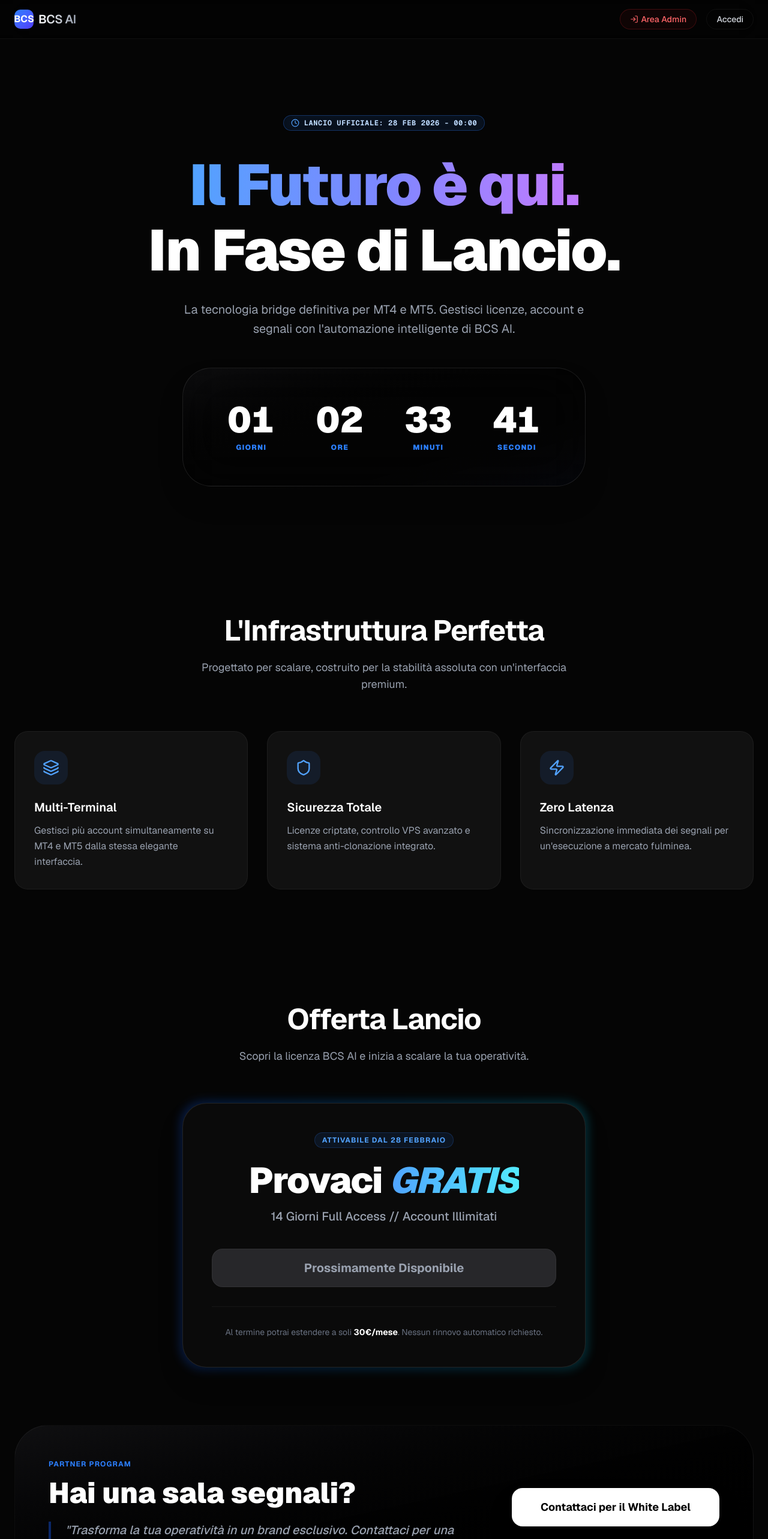
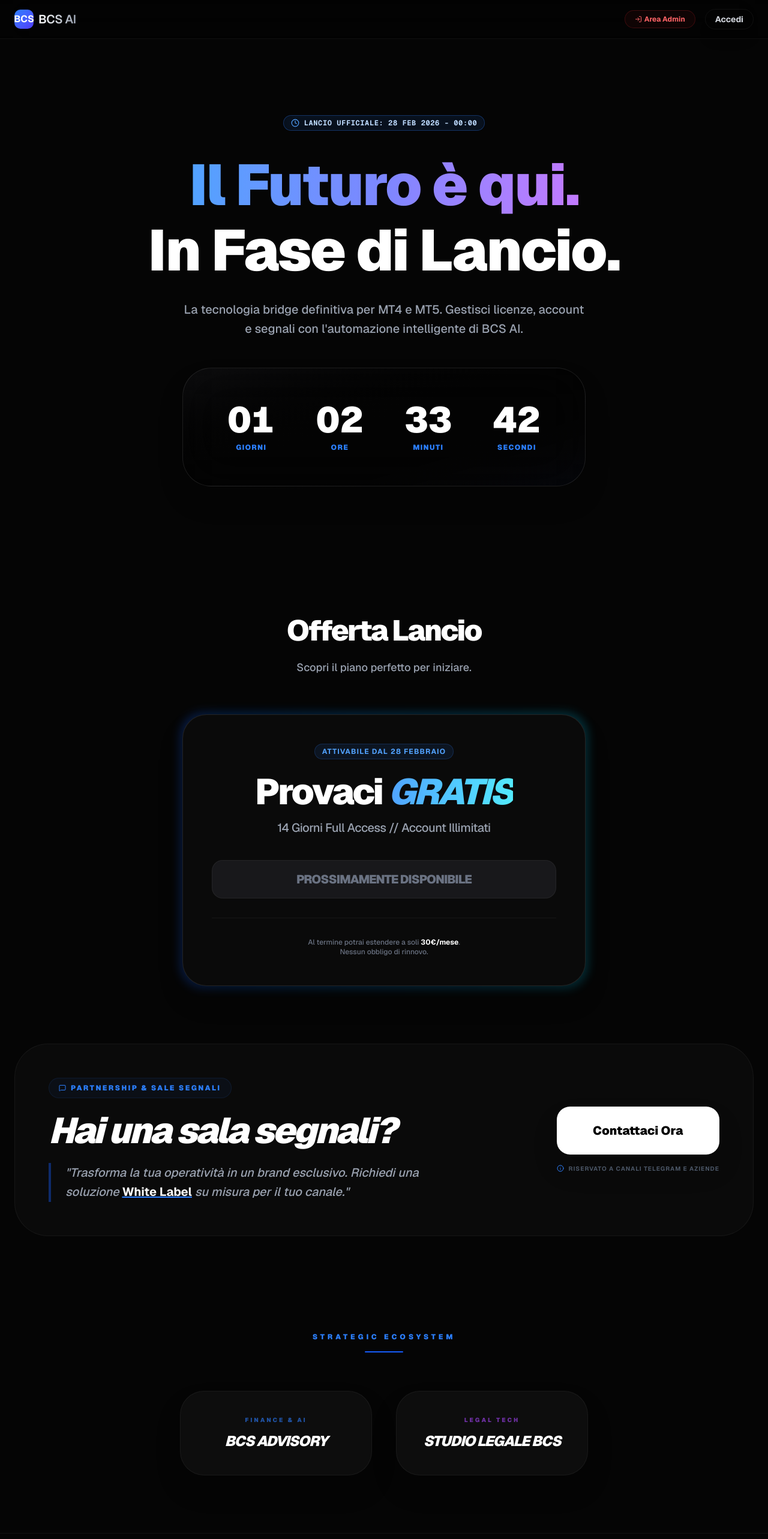
Before and after one commit to peewe75/Ultra-Signal, a Next.js app in the folder web-dashboard/: page / in a window 1280 px wide. Shown: the top 2566 px of the page at 60% size. Built offline with nearby package versions, Linux system fonts and the light colour scheme.

Commit message:
feat: add premium contact form for partnerships and telegram channels

```diff
--- a/web-dashboard/src/app/page.tsx
+++ b/web-dashboard/src/app/page.tsx
@@ -1,20 +1,22 @@
 "use client";
 
 import { Button } from "@/components/ui/button";
-import { Clock, LogIn, Check, Zap, Shield, ArrowRight, Layers, ExternalLink } from "lucide-react";
+import { Clock, LogIn, Check, Zap, Shield, ArrowRight, Layers, ExternalLink, Send, MessageSquare, Info } from "lucide-react";
 import Link from "next/link";
 import { toast } from "sonner";
-import { motion, Variants } from "framer-motion";
+import { motion, Variants, AnimatePresence } from "framer-motion";
 import { useState, useEffect } from "react";
 
 // ==========================================================
 // 🚀 LANCIATORE UFFICIALE BCS AI
 // ==========================================================
-const IS_LIVE_MODE = false; // <--- DOMANI METTI A "true" PER RIPRISTINARE I PULSANTI DI REGISTRAZIONE
+const IS_LIVE_MODE = false;
 // ==========================================================
 
 export default function LandingPage() {
   const [timeLeft, setTimeLeft] = useState<{ days: number, hours: number, minutes: number, seconds: number } | null>(null);
+  const [isPartnerModalOpen, setIsPartnerModalOpen] = useState(false);
+  const [formState, setFormState] = useState({ name: "", channel: "", message: "" });
 
   useEffect(() => {
     const targetDate = new Date("2026-02-28T00:00:00").getTime();
@@ -36,25 +38,62 @@
     return () => clearInterval(timer);
   }, []);
 
+  const handlePartnerSubmit = (e: React.FormEvent) => {
+    e.preventDefault();
+    const subject = encodeURIComponent(`Richiesta Partnership/White Label: ${formState.name}`);
+    const body = encodeURIComponent(`Nome/Azienda: ${formState.name}\nCanale Telegram: ${formState.channel}\n\nProposta:\n${formState.message}`);
+    window.location.href = `mailto:info@studiodigitale.eu?subject=${subject}&body=${body}`;
+    toast.success("Client email aperto!", { description: "Invia l'email precompilata per completare la richiesta." });
+    setIsPartnerModalOpen(false);
+  };
+
   const showWaitToast = (e?: React.MouseEvent) => {
     if (e) e.preventDefault();
     toast.info("Lancio ufficiale il 28 Febbraio!", {
-      description: "Stiamo completando i test finali. Le registrazioni apriranno a mezzanotte."
+      description: "Le registrazoni pubbliche apriranno a mezzanotte."
     });
   };
 
-  const containerVariants: Variants = {
-    hidden: { opacity: 0 },
-    visible: { opacity: 1, transition: { staggerChildren: 0.1 } }
-  };
+  return (
+    <div className="min-h-screen bg-[#050505] text-white font-sans selection:bg-blue-500/30 overflow-hidden relative">
 
-  const itemVariants: Variants = {
-    hidden: { opacity: 0, y: 20 },
-    visible: { opacity: 1, y: 0, transition: { duration: 0.5, ease: "easeOut" } }
-  };
+      {/* Modal Partnership */}
+      <AnimatePresence>
+        {isPartnerModalOpen && (
+          <div className="fixed inset-0 z-[100] flex items-center justify-center p-4">
+            <motion.div initial={{ opacity: 0 }} animate={{ opacity: 1 }} exit={{ opacity: 0 }} onClick={() => setIsPartnerModalOpen(false)} className="absolute inset-0 bg-black/80 backdrop-blur-md" />
+            <motion.div initial={{ scale: 0.9, opacity: 0, y: 20 }} animate={{ scale: 1, opacity: 1, y: 0 }} exit={{ scale: 0.9, opacity: 0, y: 20 }} className="relative bg-[#0d0d0d] border border-white/10 w-full max-w-lg rounded-[2.5rem] p-8 md:p-12 shadow-2xl">
+              <div className="mb-8">
+                <div className="inline-flex items-center gap-2 px-3 py-1 rounded-full bg-blue-500/10 border border-blue-500/20 text-blue-400 text-[10px] font-black uppercase tracking-widest mb-4">Canali & Partner</div>
+                <h2 className="text-3xl font-black mb-2 leading-tight">Proposta <span className="text-blue-500">Business</span></h2>
+                <p className="text-gray-400 text-sm">Inviaci i dettagli del tuo canale o della tua azienda. Ti risponderemo entro 24 ore.</p>
+              </div>
 
-  return (
-    <div className="min-h-screen bg-[#050505] text-white font-sans selection:bg-blue-500/30 overflow-hidden">
+              <form onSubmit={handlePartnerSubmit} className="space-y-5">
+                <div className="space-y-2">
+                  <label className="text-[10px] font-bold text-gray-500 uppercase tracking-widest ml-1">Nome o Azienda</label>
+                  <input required value={formState.name} onChange={e => setFormState({ ...formState, name: e.target.value })} className="w-full bg-black border border-white/5 rounded-2xl h-14 px-5 text-white focus:border-blue-500 transition-all outline-none" placeholder="Es: Alpha Signals Group" />
+                </div>
+                <div className="space-y-2">
+                  <label className="text-[10px] font-bold text-gray-500 uppercase tracking-widest ml-1">Link Canale Telegram</label>
+                  <input required value={formState.channel} onChange={e => setFormState({ ...formState, channel: e.target.value })} className="w-full bg-black border border-white/5 rounded-2xl h-14 px-5 text-white focus:border-blue-500 transition-all outline-none" placeholder="https://t.me/tuocanale" />
+                </div>
+                <div className="space-y-2">
+                  <label className="text-[10px] font-bold text-gray-400 uppercase tracking-widest ml-1">Messaggio / Proposta</label>
+                  <textarea required value={formState.message} onChange={e => setFormState({ ...formState, message: e.target.value })} className="w-full bg-black border border-white/5 rounded-3xl p-5 text-white focus:border-blue-500 transition-all outline-none min-h-[120px]" placeholder="Descrivi brevemente il tuo volume di utenti o la tua richiesta White Label..." />
+                </div>
+                <Button type="submit" className="w-full h-16 bg-blue-600 hover:bg-blue-500 text-white rounded-2xl font-bold text-lg shadow-xl transition-all flex items-center justify-center gap-3">
+                  Invia Proposta <Send className="w-5 h-5" />
+                </Button>
+                <p className="text-[10px] text-center text-gray-500 mt-4 leading-relaxed uppercase tracking-tighter">
+                  Inviando il modulo accetti il trattamento dati <br /> indirizzato a info@studiodigitale.eu
+                </p>
+              </form>
+            </motion.div>
+          </div>
+        )}
+      </AnimatePresence>
+
       {/* Background Orbs */}
       <div className="fixed inset-0 overflow-hidden pointer-events-none -z-10">
         <motion.div animate={{ scale: [1, 1.2, 1], opacity: [0.3, 0.5, 0.3] }} transition={{ duration: 8, repeat: Infinity }} className="absolute top-[-10%] left-[-10%] w-[50vw] h-[50vw] bg-blue-600/20 rounded-full blur-[120px]" />
@@ -70,32 +109,31 @@
           </div>
 
           <div className="flex items-center gap-4">
-            <Link href="/admin" className="flex text-sm font-medium text-red-400 hover:text-red-300 transition-colors items-center gap-1 border border-red-500/20 bg-red-500/5 rounded-full px-4 py-1.5 hover:bg-red-500/10">
-              <LogIn className="w-3.5 h-3.5" /> Area Admin
+            <Link href="/admin" className="hidden md:flex text-xs font-bold text-red-400 hover:text-red-300 transition-colors items-center gap-1 border border-red-500/20 bg-red-500/5 rounded-full px-4 py-1.5 hover:bg-red-500/10">
+              <LogIn className="w-3 h-3" /> Area Admin
             </Link>
-            <Link href="/sign-in" className="text-sm font-medium text-gray-300 hover:text-white transition-colors border border-white/5 rounded-full px-4 py-1.5 hover:bg-white/5">Accedi</Link>
+            <Link href="/sign-in" className="text-sm font-bold text-gray-300 hover:text-white transition-colors border border-white/5 rounded-full px-4 py-1.5 hover:bg-zinc-900 shadow-xl">Accedi</Link>
           </div>
         </div>
       </motion.nav>
 
       {/* Hero Section */}
       <section className="relative pt-32 pb-10 md:pt-48 px-6">
-        <motion.div className="max-w-4xl mx-auto text-center" variants={containerVariants} initial="hidden" animate="visible">
-          <motion.div variants={itemVariants} className="inline-flex items-center gap-2 px-3 py-1 rounded-full border border-blue-500/30 bg-blue-500/10 backdrop-blur-md mb-8">
+        <motion.div className="max-w-4xl mx-auto text-center" initial={{ opacity: 0, y: 20 }} animate={{ opacity: 1, y: 0 }}>
+          <div className="inline-flex items-center gap-2 px-3 py-1 rounded-full border border-blue-500/30 bg-blue-500/10 backdrop-blur-md mb-8">
             <Clock className="w-3.5 h-3.5 text-blue-400" />
             <span className="text-xs font-bold text-blue-200 tracking-wider font-mono uppercase">LANCIO UFFICIALE: 28 FEB 2026 - 00:00</span>
-          </motion.div>
-          <motion.h1 variants={itemVariants} className="text-5xl md:text-8xl font-black tracking-tight mb-8 leading-[1.05]">
+          </div>
+          <h1 className="text-5xl md:text-8xl font-black tracking-tight mb-8 leading-[1.05]">
             <span className="text-transparent bg-clip-text bg-gradient-to-r from-blue-400 via-indigo-400 to-purple-400 py-2 inline-block">Il Futuro è qui.</span><br />
             {IS_LIVE_MODE ? "Benvenuti in BCS AI." : "In Fase di Lancio."}
-          </motion.h1>
-          <motion.p variants={itemVariants} className="text-lg md:text-xl text-gray-400 mb-12 max-w-2xl mx-auto leading-relaxed">
+          </h1>
+          <p className="text-lg md:text-xl text-gray-400 mb-12 max-w-2xl mx-auto leading-relaxed font-medium">
             La tecnologia bridge definitiva per MT4 e MT5. Gestisci licenze, account e segnali con l&apos;automazione intelligente di BCS AI.
-          </motion.p>
+          </p>
 
-          {/* TIMER SEMPRE VISIBILE IN PRE-LAUNCH */}
           {!IS_LIVE_MODE && (
-            <motion.div id="launch-timer" variants={itemVariants} className="grid grid-cols-4 gap-3 md:gap-8 max-w-2xl mx-auto mb-20 p-8 md:p-14 bg-gradient-to-br from-zinc-900/40 via-black/40 to-blue-900/5 border border-white/10 rounded-[3rem] backdrop-blur-2xl shadow-2xl relative group">
+            <div id="launch-timer" className="grid grid-cols-4 gap-3 md:gap-8 max-w-2xl mx-auto mb-20 p-8 md:p-14 bg-gradient-to-br from-zinc-900/40 via-black/40 to-blue-900/5 border border-white/10 rounded-[3rem] backdrop-blur-2xl shadow-2xl relative group">
               {[
                 { label: "Giorni", val: timeLeft?.days ?? "00" },
                 { label: "Ore", val: timeLeft?.hours ?? "00" },
@@ -107,42 +145,17 @@
                   <div className="text-[10px] md:text-xs font-black text-blue-500 uppercase tracking-widest">{unit.label}</div>
                 </div>
               ))}
-            </motion.div>
+            </div>
           )}
         </motion.div>
       </section>
 
-      {/* Features Grid - SEMPRE VISIBILE */}
-      <section id="features" className="py-24 relative z-10">
-        <motion.div initial={{ opacity: 0, y: 40 }} whileInView={{ opacity: 1, y: 0 }} viewport={{ once: true }} transition={{ duration: 0.7 }} className="max-w-7xl mx-auto px-6">
+      {/* Pricing Table */}
+      <section id="pricing" className="py-24 relative z-10">
+        <div className="max-w-7xl mx-auto px-6">
           <div className="text-center mb-16">
-            <h2 className="text-3xl md:text-5xl font-bold mb-6 tracking-tight">L&apos;Infrastruttura Perfetta</h2>
-            <p className="text-gray-400 max-w-2xl mx-auto text-lg">Progettato per scalare, costruito per la stabilità assoluta con un&apos;interfaccia premium.</p>
-          </div>
-          <div className="grid md:grid-cols-3 gap-8">
-            {[
-              { icon: Layers, title: "Multi-Terminal", desc: "Gestisci più account simultaneamente su MT4 e MT5 dalla stessa elegante interfaccia." },
-              { icon: Shield, title: "Sicurezza Totale", desc: "Licenze criptate, controllo VPS avanzato e sistema anti-clonazione integrato." },
-              { icon: Zap, title: "Zero Latenza", desc: "Sincronizzazione immediata dei segnali per un'esecuzione a mercato fulminea." }
-            ].map((f, i) => (
-              <div key={i} className="bg-[#111] border border-white/5 rounded-3xl p-8 hover:bg-[#151515] transition-all">
-                <div className="w-14 h-14 rounded-2xl bg-blue-500/10 flex items-center justify-center mb-6">
-                  <f.icon className="w-7 h-7 text-blue-400" />
-                </div>
-                <h3 className="text-xl font-semibold mb-3">{f.title}</h3>
-                <p className="text-gray-400 leading-relaxed">{f.desc}</p>
-              </div>
-            ))}
-          </div>
-        </motion.div>
-      </section>
-
-      {/* Pricing Table - SEMPRE VISIBILE MA CON PULSANTI DISABILITATI */}
-      <section id="pricing" className="py-24 relative z-10">
-        <motion.div initial={{ opacity: 0, y: 40 }} whileInView={{ opacity: 1, y: 0 }} viewport={{ once: true }} transition={{ duration: 0.7 }} className="max-w-7xl mx-auto px-6">
-          <div className="text-center mb-16">
-            <h2 className="text-3xl md:text-5xl font-bold mb-6 tracking-tight">Offerta Lancio</h2>
-            <p className="text-gray-400 text-lg">Scopri la licenza BCS AI e inizia a scalare la tua operatività.</p>
+            <h2 className="text-3xl md:text-5xl font-black mb-6 tracking-tighter">Offerta Lancio</h2>
+            <p className="text-gray-400 text-lg font-medium">Scopri il piano perfetto per iniziare.</p>
           </div>
           <div className="flex justify-center mb-16 px-4">
             <div className="w-full max-w-2xl relative group">
@@ -150,61 +163,69 @@
               <div className="relative bg-[#0a0a0a] border border-white/10 rounded-[2.5rem] p-8 md:p-12 shadow-2xl backdrop-blur-xl">
                 <div className="text-center mb-10">
                   <div className="inline-flex items-center gap-2 px-3 py-1 rounded-full bg-blue-500/10 border border-blue-500/20 text-blue-400 text-xs font-bold uppercase tracking-widest mb-6">Attivabile dal 28 Febbraio</div>
-                  <h3 className="text-4xl md:text-6xl font-black text-white mb-4 tracking-tight leading-none">Provaci <span className="text-transparent bg-clip-text bg-gradient-to-r from-blue-400 to-cyan-300 italic">GRATIS</span></h3>
-                  <p className="text-xl text-gray-400 font-medium">14 Giorni Full Access // Account Illimitati</p>
+                  <h3 className="text-4xl md:text-6xl font-black text-white mb-4 tracking-tighter leading-none">Provaci <span className="text-transparent bg-clip-text bg-gradient-to-r from-blue-400 to-cyan-300 italic">GRATIS</span></h3>
+                  <p className="text-xl text-gray-400 font-medium tracking-tight">14 Giorni Full Access // Account Illimitati</p>
                 </div>
 
                 {IS_LIVE_MODE ? (
-                  <Button asChild className="w-full h-16 bg-blue-600 hover:bg-blue-500 text-white rounded-2xl text-xl font-bold shadow-xl transition-transform hover:scale-[1.02]">
+                  <Button asChild className="w-full h-16 bg-blue-600 hover:bg-blue-500 text-white rounded-2xl text-xl font-bold shadow-xl">
                     <Link href="/sign-up">Inizia la Prova Gratuita</Link>
                   </Button>
                 ) : (
-                  <Button onClick={showWaitToast} className="w-full h-16 bg-zinc-800 text-gray-400 rounded-2xl text-xl font-bold border border-white/5 cursor-not-allowed">
+                  <Button onClick={showWaitToast} className="w-full h-16 bg-zinc-900 text-gray-500 rounded-2xl text-xl font-black border border-white/5 cursor-not-allowed uppercase tracking-tighter">
                     Prossimamente Disponibile
                   </Button>
                 )}
 
                 <div className="mt-8 pt-8 border-t border-white/5 text-center">
-                  <p className="text-sm text-gray-500">Al termine potrai estendere a soli <span className="text-white font-bold">30€/mese</span>. Nessun rinnovo automatico richiesto.</p>
+                  <p className="text-xs text-gray-500 font-medium">Al termine potrai estendere a soli <span className="text-white font-bold">30€/mese</span>. <br />Nessun obbligo di rinnovo.</p>
                 </div>
               </div>
             </div>
           </div>
 
-          {/* White Label Business Section */}
-          <div className="mt-24 p-8 md:p-14 bg-gradient-to-br from-zinc-900/60 to-black border border-white/5 rounded-[3.5rem] relative overflow-hidden">
+          {/* White Label Business Section - AGGIORNATA CON FORM */}
+          <div className="mt-24 p-8 md:p-14 bg-[#0a0a0a] border border-white/5 rounded-[3.5rem] relative overflow-hidden group">
+            <div className="absolute inset-0 bg-blue-600/5 opacity-0 group-hover:opacity-100 transition-opacity" />
             <div className="relative z-10 flex flex-col lg:flex-row items-center justify-between gap-12">
               <div className="flex-1 text-center lg:text-left">
-                <h4 className="text-blue-500 font-bold text-xs uppercase mb-4 tracking-widest">Partner Program</h4>
-                <h2 className="text-3xl md:text-5xl font-black text-white mb-6">Hai una sala segnali?</h2>
-                <p className="text-xl text-gray-400 font-medium italic border-l-4 border-blue-600/40 pl-6">
-                  &quot;Trasforma la tua operatività in un brand esclusivo. Contattaci per una soluzione <span className="text-white underline decoration-blue-500 font-bold not-italic font-sans">White Label</span> su misura.&quot;
+                <div className="inline-flex items-center gap-2 text-blue-500 font-black text-xs uppercase mb-6 tracking-[0.2em] bg-blue-500/5 px-4 py-2 rounded-full border border-blue-500/10">
+                  <MessageSquare className="w-3 h-3" /> Partnership & Sale Segnali
+                </div>
+                <h2 className="text-3xl md:text-6xl font-black text-white mb-6 tracking-tighter italic">Hai una sala segnali?</h2>
+                <p className="text-xl text-gray-400 font-medium italic border-l-4 border-blue-600/40 pl-6 leading-relaxed max-w-2xl">
+                  &quot;Trasforma la tua operatività in un brand esclusivo. Richiedi una soluzione <span className="text-white underline decoration-blue-500 font-bold not-italic font-sans">White Label</span> su misura per il tuo canale.&quot;
                 </p>
               </div>
-              <Button onClick={() => window.location.href = 'mailto:info@studiodigitale.eu'} className="h-16 px-12 bg-white text-black hover:bg-gray-200 rounded-2xl font-bold text-lg shadow-2xl transition-transform hover:scale-105">
-                Contattaci per il White Label
-              </Button>
+              <div className="flex flex-col gap-4 w-full lg:w-auto">
+                <Button onClick={() => setIsPartnerModalOpen(true)} className="h-20 px-12 bg-white text-black hover:bg-gray-100 rounded-3xl font-black text-xl shadow-2xl transition-transform hover:scale-105 active:scale-95">
+                  Contattaci Ora
+                </Button>
+                <p className="text-[10px] text-gray-600 font-bold uppercase tracking-widest text-center flex items-center justify-center gap-2">
+                  <Info className="w-3 h-3 text-blue-500" /> Riservato a Canali Telegram e Aziende
+                </p>
+              </div>
             </div>
           </div>
 
           {/* Partners Section */}
-          <div className="mt-32">
+          <div className="mt-40">
             <div className="text-center mb-16">
-              <h3 className="text-sm font-black text-blue-500 uppercase tracking-[0.3em] mb-4">Partner Strategici</h3>
-              <div className="h-0.5 w-12 bg-blue-600 mx-auto rounded-full" />
+              <h3 className="text-xs font-black text-blue-500 uppercase tracking-[0.4em] mb-4">Strategic Ecosystem</h3>
+              <div className="h-0.5 w-16 bg-blue-600 mx-auto rounded-full" />
             </div>
             <div className="flex flex-col md:flex-row justify-center items-center gap-10">
-              <Link href="https://www.bcs-ai.com" target="_blank" className="p-10 bg-zinc-900/40 border border-white/5 rounded-[2.5rem] text-center hover:border-blue-500/20 transition-all w-full md:w-80">
-                <div className="text-blue-400 font-bold mb-3 text-xs tracking-widest uppercase">Finance & AI</div>
-                <div className="text-white text-2xl font-black italic">BCS ADVISORY</div>
+              <Link href="https://www.bcs-ai.com" target="_blank" className="p-10 bg-[#0d0d0d] border border-white/5 rounded-[2.5rem] text-center hover:border-blue-500/20 transition-all w-full md:w-80 shadow-2xl group">
+                <div className="text-blue-500/60 font-black mb-3 text-[10px] tracking-[0.3em] uppercase group-hover:text-blue-400">Finance & AI</div>
+                <div className="text-white text-2xl font-black italic tracking-tighter">BCS ADVISORY</div>
               </Link>
-              <Link href="https://www.studiodigitale.eu" target="_blank" className="p-10 bg-zinc-900/40 border border-white/5 rounded-[2.5rem] text-center hover:border-purple-500/20 transition-all w-full md:w-80">
-                <div className="text-purple-400 font-bold mb-3 text-xs tracking-widest uppercase">Legal Tech</div>
-                <div className="text-white text-2xl font-black italic">STUDIO LEGALE BCS</div>
+              <Link href="https://www.studiodigitale.eu" target="_blank" className="p-10 bg-[#0d0d0d] border border-white/5 rounded-[2.5rem] text-center hover:border-purple-500/20 transition-all w-full md:w-80 shadow-2xl group">
+                <div className="text-purple-500/60 font-black mb-3 text-[10px] tracking-[0.3em] uppercase group-hover:text-purple-400">Legal Tech</div>
+                <div className="text-white text-2xl font-black italic tracking-tighter">STUDIO LEGALE BCS</div>
               </Link>
             </div>
           </div>
-        </motion.div>
+        </div>
       </section>
 
       {/* Footer */}
@@ -216,9 +237,8 @@
           </div>
           <div className="flex gap-8">
             <Link href="/privacy" className="hover:text-white transition-colors">Privacy Policy</Link>
-            {!IS_LIVE_MODE && <span className="text-blue-500 font-mono tracking-tighter bg-blue-500/5 px-4 py-2 rounded-full border border-blue-500/10 underline decoration-blue-500/20 underline-offset-4 tracking-widest">OPENING: 28.02.2026</span>}
           </div>
-          <div className="text-gray-700 text-[10px] uppercase tracking-[0.2em]">&copy; 2026 BCS Advisory. All rights reserved.</div>
+          <div className="text-gray-700 text-[10px] uppercase tracking-[0.2em] font-black">&copy; 2026 BCS Advisory. All rights reserved.</div>
         </div>
       </footer>
     </div>
```
